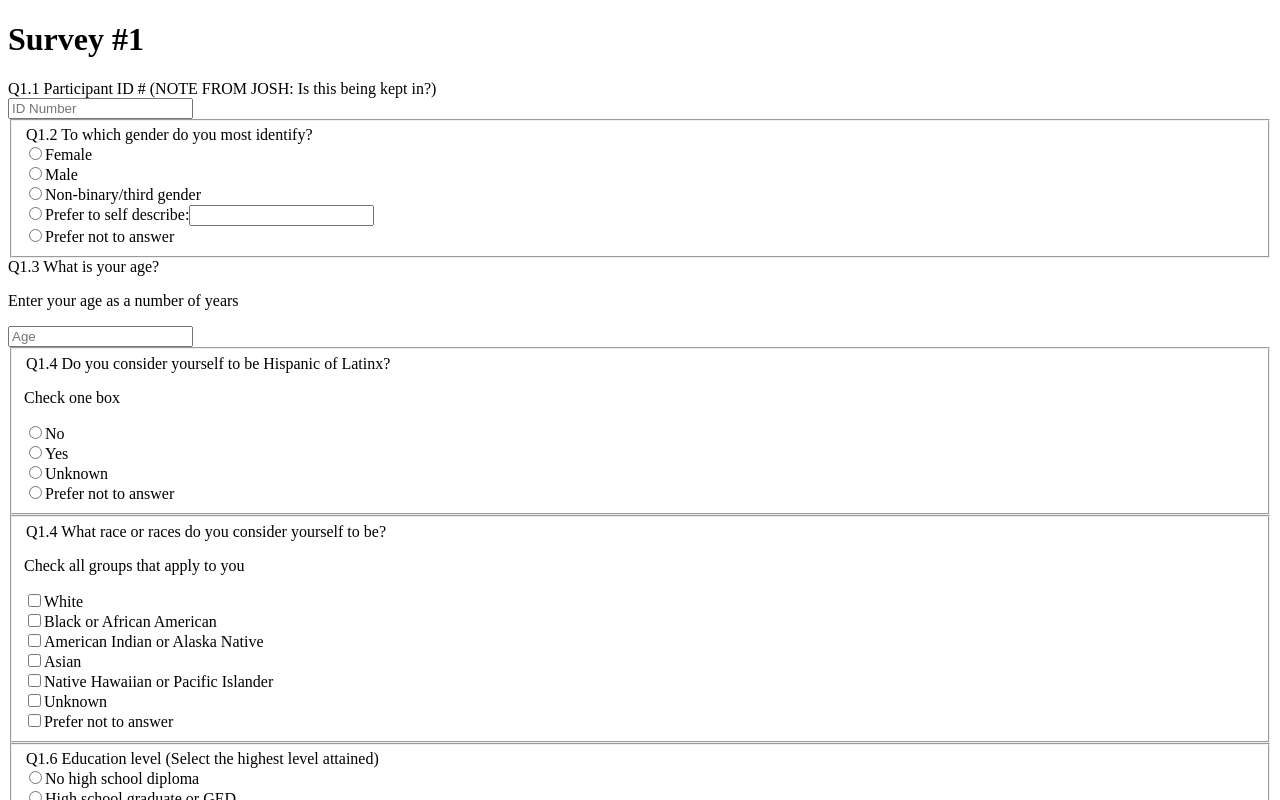
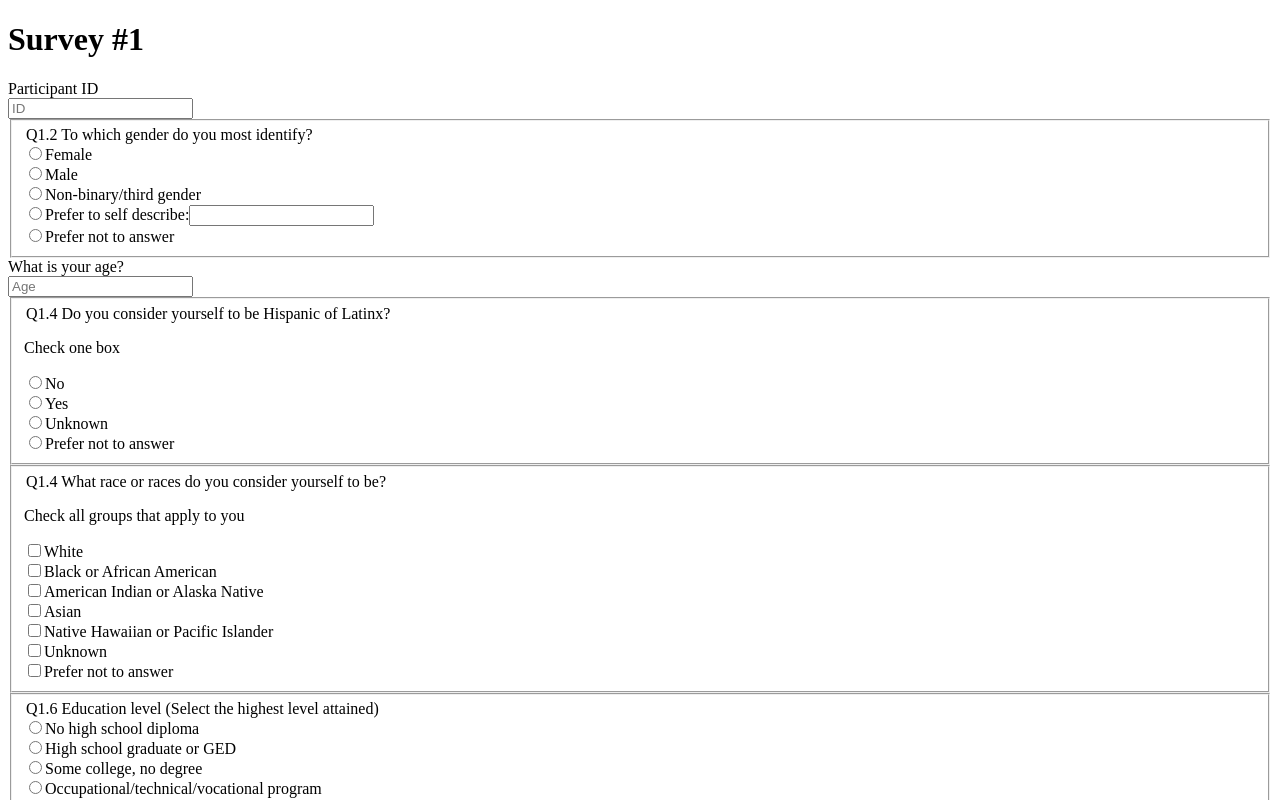
Before and after one commit to VICTRlab/virtual-art-and-pain, a Next.js app in the folder javascript/virtual-museum/: page / in a window 1280 px wide. Shown: the top 800 px of the page. Built offline with nearby package versions, Linux system fonts and the light colour scheme; what react-unity-webgl would draw is missing.

Commit message:
refactor fillin

```diff
--- a/javascript/virtual-museum/pages/BaselineForm.js
+++ b/javascript/virtual-museum/pages/BaselineForm.js
@@ -1,21 +1,22 @@
 import SubmitSurveyButton from "./SubmitSurveyButon"
 import { getDatabase, ref, set } from "firebase/database";
 import { useEffect, useState, Component } from "react";
+import FillinQuestion from "./FillinQuestion";
 class BaselineForm extends Component {
     constructor(props) {
         super(props);
         this.state = {
+            answer1: '',
             q1_1: '',
-            q1_2: 'B',
+            q1_2: '',
             q1_3: '',
-            q1_4: 'C',
+            q1_4: '',
         };
 
         this.handleChange = this.handleChange.bind(this);
         this.handleSubmit = this.handleSubmit.bind(this);
     }
     handleChange(event) {
-
         const val = event.target.name
         console.log(val);
         this.setState({ [val]: event.target.value });
@@ -27,11 +28,12 @@ class BaselineForm extends Component {
         console.log(this.state);
         event.preventDefault();
     }
-    writeUserData(userID) {
+    writeData(userID) {
         const db = getDatabase();
         set(ref(db, 'users/' + userID), this.state);
     }
     render() {
+
         return (
             <div>
 
@@ -49,24 +51,10 @@ class BaselineForm extends Component {
                                                 <div className="border-t border-gray-300" />
                                             </div>
                                         </div>
-                                        <div className="grid grid-cols-3 gap-6">
-                                            <div className="col-span-3 sm:col-span-2">
-                                                <label htmlFor="q1_1" className="block text-md font-medium text-gray-700">
-                                                    Q1.1 Participant ID # (NOTE FROM JOSH: Is this being kept in?)
-                                                </label>
-                                                <div className="mt-1 ">
-                                                    <input
-                                                        type="text"
-                                                        name="q1_1"
-                                                        id="id-num"
-                                                        className="focus:ring-indigo-500 focus:border-indigo-500 flex-1 block w-full rounded-md sm:text-sm border-gray-300"
-                                                        placeholder="ID Number"
-                                                        value={this.state.q1_1}
-                                                        onChange={this.handleChange}
-                                                    />
-                                                </div>
-                                            </div>
-                                        </div>
+                                        <FillinQuestion
+                                            question="Participant ID"
+                                            name="q1_1"
+                                            placeholder="ID" />
                                         <div>
                                             <fieldset>
                                                 <div>
@@ -138,28 +126,10 @@ class BaselineForm extends Component {
                                                 </div>
                                             </fieldset>
                                         </div>
-
-                                        <div className="grid grid-cols-3 gap-6">
-                                            <div className="col-span-3 sm:col-span-2">
-                                                <label htmlFor="age" className="block text-md font-medium text-gray-700">
-                                                    Q1.3 What is your age?
-                                                </label>
-                                                <p className="text-sm text-gray-500">Enter your age as a number of years</p>
-
-                                                <div className="mt-1 ">
-
-                                                    <input
-                                                        type="text"
-                                                        name="q1_3"
-                                                        value={this.state.q1_3}
-                                                        onChange={this.handleChange}
-                                                        id="age"
-                                                        className="focus:ring-indigo-500 focus:border-indigo-500 flex-1 block w-full rounded-md sm:text-sm border-gray-300"
-                                                        placeholder="Age"
-                                                    />
-                                                </div>
-                                            </div>
-                                        </div>
+                                        <FillinQuestion
+                                            name="q1_3"
+                                            question="What is your age?"
+                                            placeholder="Age" />
 
                                         <div>
                                             <fieldset>
--- /dev/null
+++ b/javascript/virtual-museum/pages/FillinQuestion.js
@@ -0,0 +1,32 @@
+import { Component } from "react";
+
+export default class FillinQuestion extends Component {
+    constructor(props) {
+        super(props);
+        this.handleChange = this.handleChange.bind(this);
+        this.state = { answer: '' };
+    }
+    handleChange(e) {
+        this.props.onAnswerChange(e.target.value);
+    }
+    render() {
+        return (<div className="grid grid-cols-3 gap-6" >
+            <div className="col-span-3 sm:col-span-2">
+                <label htmlFor="q1_1" className="block text-md font-medium text-gray-700">
+                    {this.props.question}
+                </label>
+                <div className="mt-1 ">
+                    <input
+                        type="text"
+                        name={this.props.name}
+                        id="id-num"
+                        className="focus:ring-indigo-500 focus:border-indigo-500 flex-1 block w-full rounded-md sm:text-sm border-gray-300"
+                        placeholder={this.props.placeholder}
+                        value={this.props.answer}
+                        onChange={this.handleChange}
+                    />
+                </div>
+            </div>
+        </div>);
+    }
+}
```
